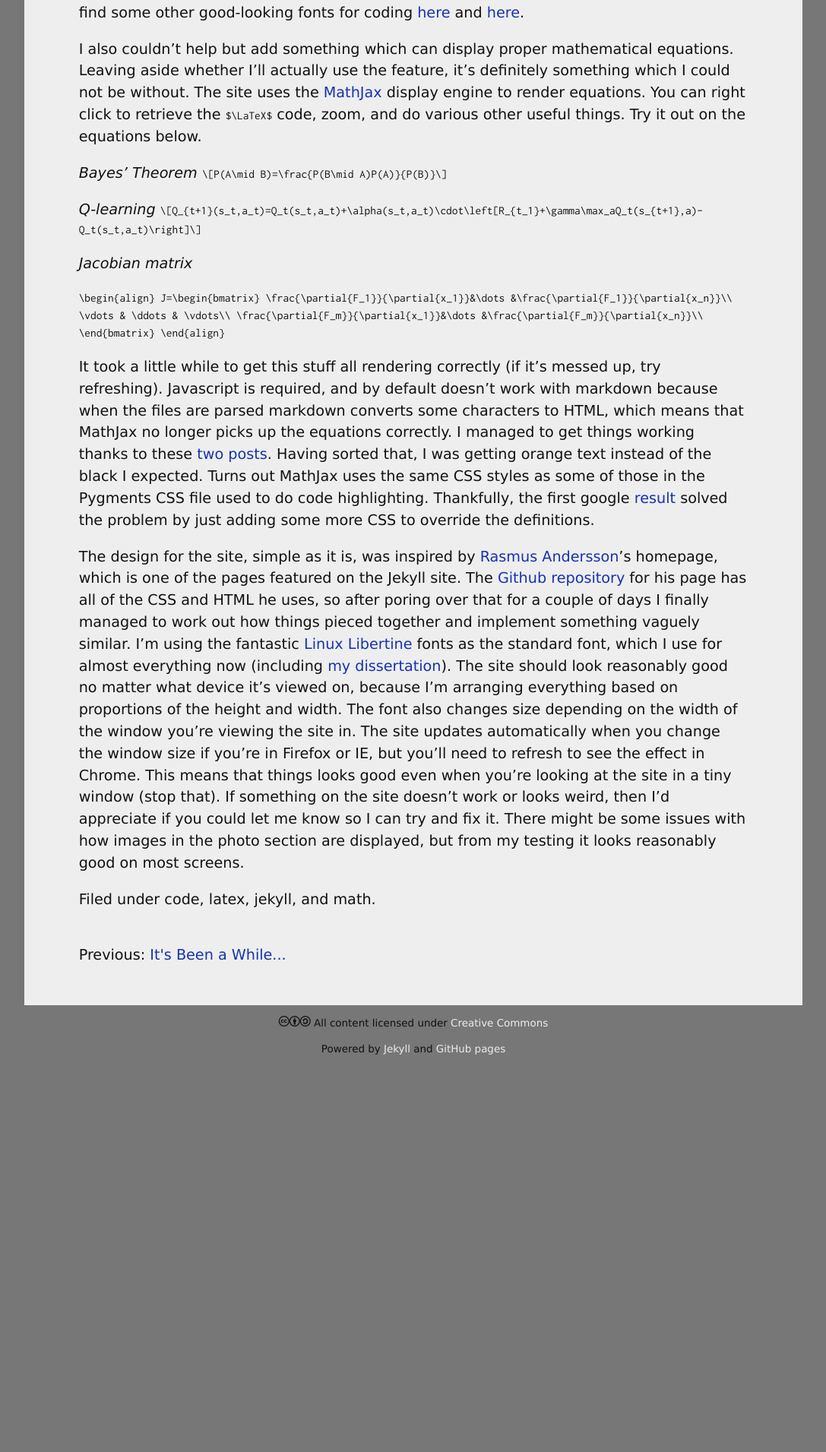
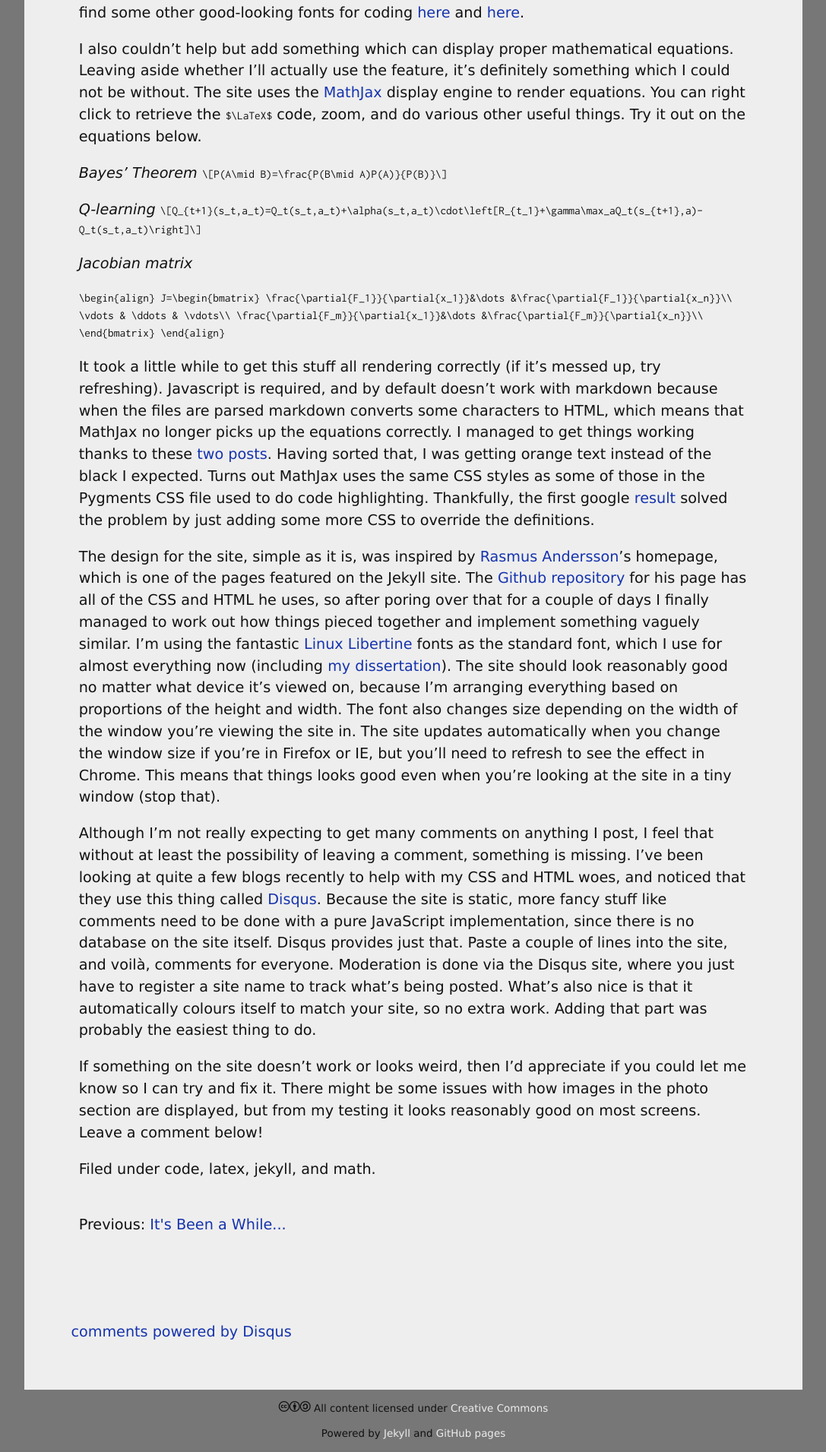
Before and after one commit to heuristicus/heuristicus.github.io, a Jekyll site: the page built from _posts/2013-06-10-welcome.md, in a window 1280 px wide. Shown: the part 1639-3550 px from the top of the page at 76% size, without its empty margins (96-1183 px from the left). Built offline with Jekyll 4.4.1, drawn with Linux system fonts in a browser that asks for light colours; some web fonts are replaced; Markdown is read by kramdown in place of the engine named in the settings; comment, search, counter and statistics services are not loaded; before the commit the page ends 3043 px from its top, so only the background shows below that.

Commit message:
Disqus comments added.

```diff
--- a/_layouts/post.html
+++ b/_layouts/post.html
@@ -34,8 +33,30 @@
   <div class="postafter"></div>
 </section>
 
-{% if page.comments %}
 <div class="comments">
+<div id="disqus_thread"></div>
+    <script type="text/javascript">
+        /* * * CONFIGURATION VARIABLES: EDIT BEFORE PASTING INTO YOUR WEBPAGE * * */
+        var disqus_shortname = 'michalstaniaszek';
+        /* * * DON'T EDIT BELOW THIS LINE * * */
+        (function() {
+            var dsq = document.createElement('script'); dsq.type = 'text/javascript'; dsq.async = true;
+            dsq.src = '//' + disqus_shortname + '.disqus.com/embed.js';
+            (document.getElementsByTagName('head')[0] || document.getElementsByTagName('body')[0]).appendChild(dsq);
+        })();
+    </script>
+    <noscript>Please enable JavaScript to view the <a href="http://disqus.com/?ref_noscript">comments powered by Disqus.</a></noscript>
+    <a href="http://disqus.com" class="dsq-brlink">comments powered by <span class="logo-disqus">Disqus</span></a>
+</div>
+<script type="text/javascript">
+    /* * * CONFIGURATION VARIABLES: EDIT BEFORE PASTING INTO YOUR WEBPAGE * * */
+    var disqus_shortname = 'michalstaniaszek';
 
-</div>
-{% endif %}
+    /* * * DON'T EDIT BELOW THIS LINE * * */
+    (function () {
+        var s = document.createElement('script'); s.async = true;
+        s.type = 'text/javascript';
+        s.src = '//' + disqus_shortname + '.disqus.com/count.js';
+        (document.getElementsByTagName('HEAD')[0] || document.getElementsByTagName('BODY')[0]).appendChild(s);
+    }());
+</script>
--- a/_posts/2013-06-10-welcome.md
+++ b/_posts/2013-06-10-welcome.md
@@ -129,8 +129,22 @@
 width of the window you're viewing the site in. The site updates automatically
 when you change the window size if you're in Firefox or IE, but you'll need to
 refresh to see the effect in Chrome. This means that things looks good even when
-you're looking at the site in a tiny window (stop that). If something on the
-site doesn't work or looks weird, then I'd appreciate if you could let me know
-so I can try and fix it. There might be some issues with how images in the photo
-section are displayed, but from my testing it looks reasonably good on most
-screens.
+you're looking at the site in a tiny window (stop that).
+
+Although I'm not really expecting to get many comments on anything I post, I
+feel that without at least the possibility of leaving a comment, something is
+missing. I've been looking at quite a few blogs recently to help with my CSS and
+HTML woes, and noticed that they use this thing called
+[Disqus](http://disqus.com/). Because the site is static, more fancy stuff like
+comments need to be done with a pure JavaScript implementation, since there is
+no database on the site itself. Disqus provides just that. Paste a couple of
+lines into the site, and voilà, comments for everyone. Moderation is done via
+the Disqus site, where you just have to register a site name to track what's
+being posted. What's also nice is that it automatically colours itself to match
+your site, so no extra work. Adding that part was probably the easiest thing to
+do.
+
+If something on the site doesn't work or looks weird, then I'd appreciate if you
+could let me know so I can try and fix it. There might be some issues with how
+images in the photo section are displayed, but from my testing it looks
+reasonably good on most screens. Leave a comment below!
--- a/res/styles.css
+++ b/res/styles.css
@@ -185,6 +185,7 @@
 
 .postcontent img {
     max-width: 100%;
+    max-height: 30%;
 }
 
 pre {
@@ -281,6 +282,16 @@
     clear: both;
 }
 
+div.comments {
+    padding: 6%;
+}
+
+div.photocomments {
+    margin: 0 auto;
+    padding: 6%;
+    width: 80%;
+}
+
 /* This is way too hacky! Please find a way to do it properly! */
 div.breaker {
     width: 100%;
```
Also changed, not shown: other parts of _layouts/post.html (+0 -1 lines), _layouts/photo.html (+27 -0 lines), _posts/2010-06-01-{project}introbot.md (+15 -5 lines).
